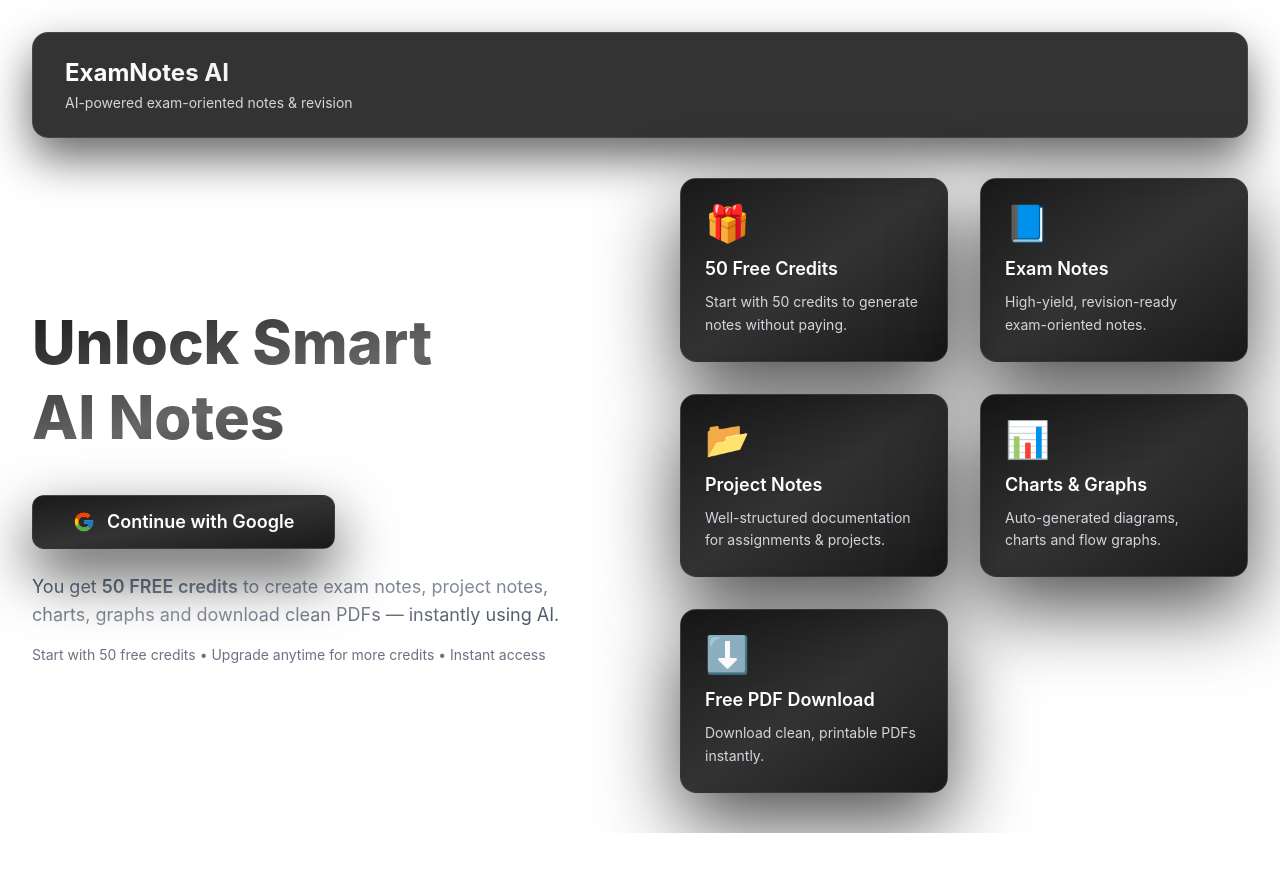
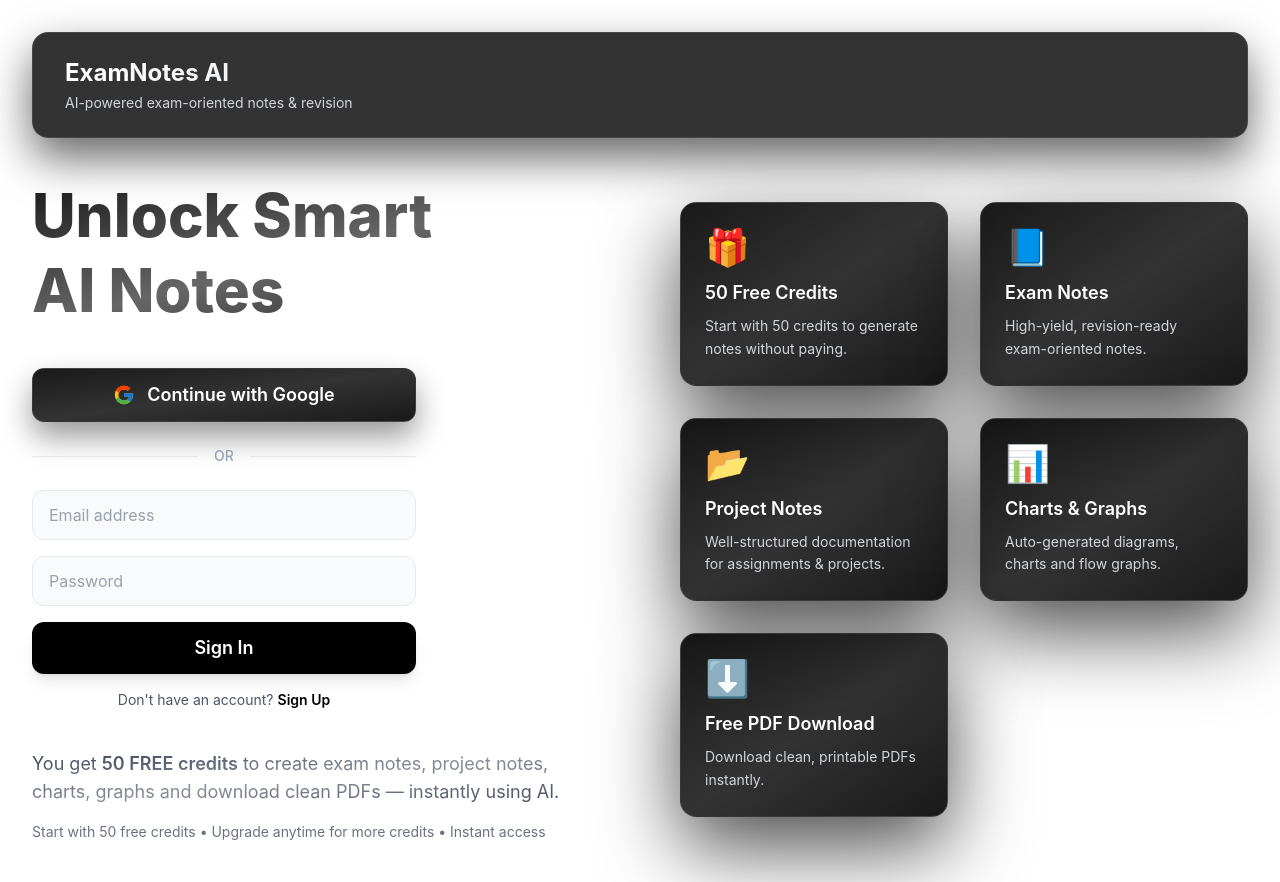
Before and after one commit to vinaychauhannumber/1.ExamNotesAI, a React app in the folder client/: page /auth in a window 1280 px wide. Before the commit the page ends 833 px from the top, so only its background shows below. Built offline with nearby package versions, Linux system fonts and the light colour scheme; no server answers; the HTML template or start-up script is replaced by a standard one.

Commit message:
feat: add email and password authentication

```diff
--- a/client/src/pages/Auth.jsx
+++ b/client/src/pages/Auth.jsx
@@ -1,7 +1,7 @@
 import React, { useEffect, useState } from 'react'
 import { motion } from "motion/react"
 import { FcGoogle } from "react-icons/fc";
-import { signInWithPopup, signInWithRedirect, getRedirectResult } from 'firebase/auth';
+import { signInWithPopup, signInWithRedirect, getRedirectResult, createUserWithEmailAndPassword, signInWithEmailAndPassword } from 'firebase/auth';
 import { auth, provider } from '../utils/firebase';
 import axios from "axios"
 import { serverUrl } from '../App';
@@ -13,10 +13,15 @@ function Auth() {
   const [loading, setLoading] = useState(false)
   const [errorMsg, setErrorMsg] = useState("")
 
-  const handleGoogleResponse = async (user) => {
-    const name = user.displayName
-    const email = user.email
-    const result = await axios.post(serverUrl + "/api/auth/google" , {name , email},{
+  // Email Auth State
+  const [isSignUp, setIsSignUp] = useState(false)
+  const [nameInput, setNameInput] = useState("")
+  const [emailInput, setEmailInput] = useState("")
+  const [passwordInput, setPasswordInput] = useState("")
+
+  const handleBackendAuth = async (name, email) => {
+    // using the existing /api/auth/google endpoint as it works for general auth (creates user if not exists)
+    const result = await axios.post(serverUrl + "/api/auth/google" , {name: name || "User" , email},{
       withCredentials:true
     })
     dispatch(setUserData(result.data))
@@ -28,7 +33,7 @@ function Auth() {
         const response = await getRedirectResult(auth)
         if (response?.user) {
           setLoading(true)
-          await handleGoogleResponse(response.user)
+          await handleBackendAuth(response.user.displayName, response.user.email)
         }
       } catch (error) {
         console.error("Redirect auth error:", error)
@@ -43,16 +48,14 @@ function Auth() {
   const handleGoogleAuth = async () => {
     setErrorMsg("")
     try {
-      // Open popup FIRST before any state changes that could break the gesture chain
       const response = await signInWithPopup(auth, provider)
       setLoading(true)
       if (response?.user) {
-        await handleGoogleResponse(response.user)
+        await handleBackendAuth(response.user.displayName, response.user.email)
       }
     } catch (error) {
       console.log("Popup sign in error:", error)
       if (error.code === 'auth/popup-blocked') {
-        // Fall back to redirect if popup is blocked
         try {
           await signInWithRedirect(auth, provider)
         } catch (redirectError) {
@@ -66,8 +69,32 @@ function Auth() {
       }
     }
   }
+
+  const handleEmailAuth = async (e) => {
+    e.preventDefault()
+    setErrorMsg("")
+    setLoading(true)
+    try {
+      if (isSignUp) {
+        const userCredential = await createUserWithEmailAndPassword(auth, emailInput, passwordInput)
+        await handleBackendAuth(nameInput, userCredential.user.email)
+      } else {
+        const userCredential = await signInWithEmailAndPassword(auth, emailInput, passwordInput)
+        await handleBackendAuth(userCredential.user.displayName, userCredential.user.email)
+      }
+    } catch (error) {
+      console.error("Email auth error:", error)
+      // Make error message more user friendly
+      if (error.code === 'auth/email-already-in-use') setErrorMsg("Email is already in use. Please sign in.")
+      else if (error.code === 'auth/invalid-credential') setErrorMsg("Invalid email or password.")
+      else if (error.code === 'auth/weak-password') setErrorMsg("Password should be at least 6 characters.")
+      else setErrorMsg("Authentication failed. Please try again.")
+      setLoading(false)
+    }
+  }
+
   return (
-    <div className='min-h-screen overflow-hidden bg-white text-black px-8'>
+    <div className='min-h-screen overflow-hidden bg-white text-black px-8 pb-10'>
         <motion.header
         initial = {{opacity: 0 , y:-15}}
         animate = {{opacity:1 , y:0}}
@@ -87,7 +114,7 @@ function Auth() {
 
         </motion.header>
 
-        <main className='max-w-7xl mx-auto py-10 grid grid-cols-1 lg:grid-cols-2 gap-20 items-center'>
+        <main className='max-w-7xl mx-auto mt-10 grid grid-cols-1 lg:grid-cols-2 gap-20 items-start'>
 
         {/* LEFT CONTENT */}
         <motion.div
@@ -100,32 +127,81 @@ function Auth() {
               bg-clip-text text-transparent'>
                 Unlock Smart <br /> AI Notes
               </h1>
+
+              <div className="mt-10 max-w-sm">
                 <motion.button
                 onClick={handleGoogleAuth}
                 disabled={loading}
                 whileHover={loading ? {} : {
-                y:-10,
-                rotateX:8,
-                rotateY:-8,
-                scale:1.07
+                  y:-4,
+                  scale:1.02
                 }}
                 whileTap={loading ? {} : {scale:0.97}}
                 transition={{ type: "spring", stiffness: 200, damping: 18 }}
-               className={`mt-10 px-10 py-3 rounded-xl
-              flex items-center gap-3
+                 className={`w-full px-6 py-3 rounded-xl
+                flex items-center justify-center gap-3
                 bg-gradient-to-br from-black/90 via-black/80 to-black/90
                 border border-white/10
                 text-white font-semibold text-lg
-              shadow-[0_25px_60px_rgba(0,0,0,0.7)] ${loading ? 'opacity-70 cursor-not-allowed' : ''}`}>
+                shadow-[0_15px_30px_rgba(0,0,0,0.4)] ${loading ? 'opacity-70 cursor-not-allowed' : ''}`}>
                   <FcGoogle size={22}/>
-                {loading ? "Signing in..." : "Continue with Google"}
+                  {loading ? "Please wait..." : "Continue with Google"}
                 </motion.button>
 
+                <div className="flex items-center gap-4 my-6">
+                  <div className="h-[1px] w-full bg-gray-200"></div>
+                  <span className="text-gray-400 text-sm font-medium">OR</span>
+                  <div className="h-[1px] w-full bg-gray-200"></div>
+                </div>
+
+                <form onSubmit={handleEmailAuth} className="flex flex-col gap-4">
+                  {isSignUp && (
+                    <input
+                      type="text"
+                      placeholder="Full Name"
+                      value={nameInput}
+                      onChange={(e)=>setNameInput(e.target.value)}
+                      className="w-full px-4 py-3 rounded-xl bg-gray-50 border border-gray-200 text-black placeholder-gray-400 focus:outline-none focus:border-black focus:ring-1 focus:ring-black transition-all"
+                      required
+                    />
+                  )}
+                  <input
+                    type="email"
+                    placeholder="Email address"
+                    value={emailInput}
+                    onChange={(e)=>setEmailInput(e.target.value)}
+                    className="w-full px-4 py-3 rounded-xl bg-gray-50 border border-gray-200 text-black placeholder-gray-400 focus:outline-none focus:border-black focus:ring-1 focus:ring-black transition-all"
+                    required
+                  />
+                  <input
+                    type="password"
+                    placeholder="Password"
+                    value={passwordInput}
+                    onChange={(e)=>setPasswordInput(e.target.value)}
+                    className="w-full px-4 py-3 rounded-xl bg-gray-50 border border-gray-200 text-black placeholder-gray-400 focus:outline-none focus:border-black focus:ring-1 focus:ring-black transition-all"
+                    required
+                  />
+                  <button
+                    type="submit"
+                    disabled={loading}
+                    className={`w-full px-6 py-3 rounded-xl bg-black text-white font-semibold text-lg hover:bg-black/80 transition-colors shadow-lg ${loading ? 'opacity-70 cursor-not-allowed' : ''}`}>
+                    {loading ? "Please wait..." : (isSignUp ? "Sign Up" : "Sign In")}
+                  </button>
+                </form>
+
+                <p className="mt-4 text-center text-gray-600 text-sm">
+                  {isSignUp ? "Already have an account?" : "Don't have an account?"}
+                  <button onClick={(e)=>{e.preventDefault(); setIsSignUp(!isSignUp); setErrorMsg("")}} className="ml-1 text-black font-semibold hover:underline">
+                    {isSignUp ? "Sign In" : "Sign Up"}
+                  </button>
+                </p>
+
                 {errorMsg && (
-                <p className="mt-3 text-red-500 text-sm font-medium">{errorMsg}</p>
+                  <p className="mt-4 text-red-500 text-sm font-medium text-center">{errorMsg}</p>
                 )}
+              </div>
 
-              <p className=' mt-6 max-w-xl text-lg
+              <p className=' mt-10 max-w-xl text-lg
               bg-gradient-to-br from-gray-700 via-gray-500/80 to-gray-700
               bg-clip-text text-transparent'>
                 You get <span className="font-semibold">50 FREE credits</span> to create
@@ -137,7 +213,7 @@ function Auth() {
         </motion.div>
 
         {/* RIGHT CONTENT */}
-        <div className='grid grid-cols-1 sm:grid-cols-2 gap-8'>
+        <div className='grid grid-cols-1 sm:grid-cols-2 gap-8 lg:mt-6'>
             <Feature icon="🎁" title="50 Free Credits" des="Start with 50 credits to generate notes without paying."/>
              <Feature icon="📘" title="Exam Notes" des="High-yield, revision-ready exam-oriented notes." />
           <Feature icon="📂" title="Project Notes" des="Well-structured documentation for assignments & projects." />
```
Lines whose indentation alone changed are shown as unchanged.
